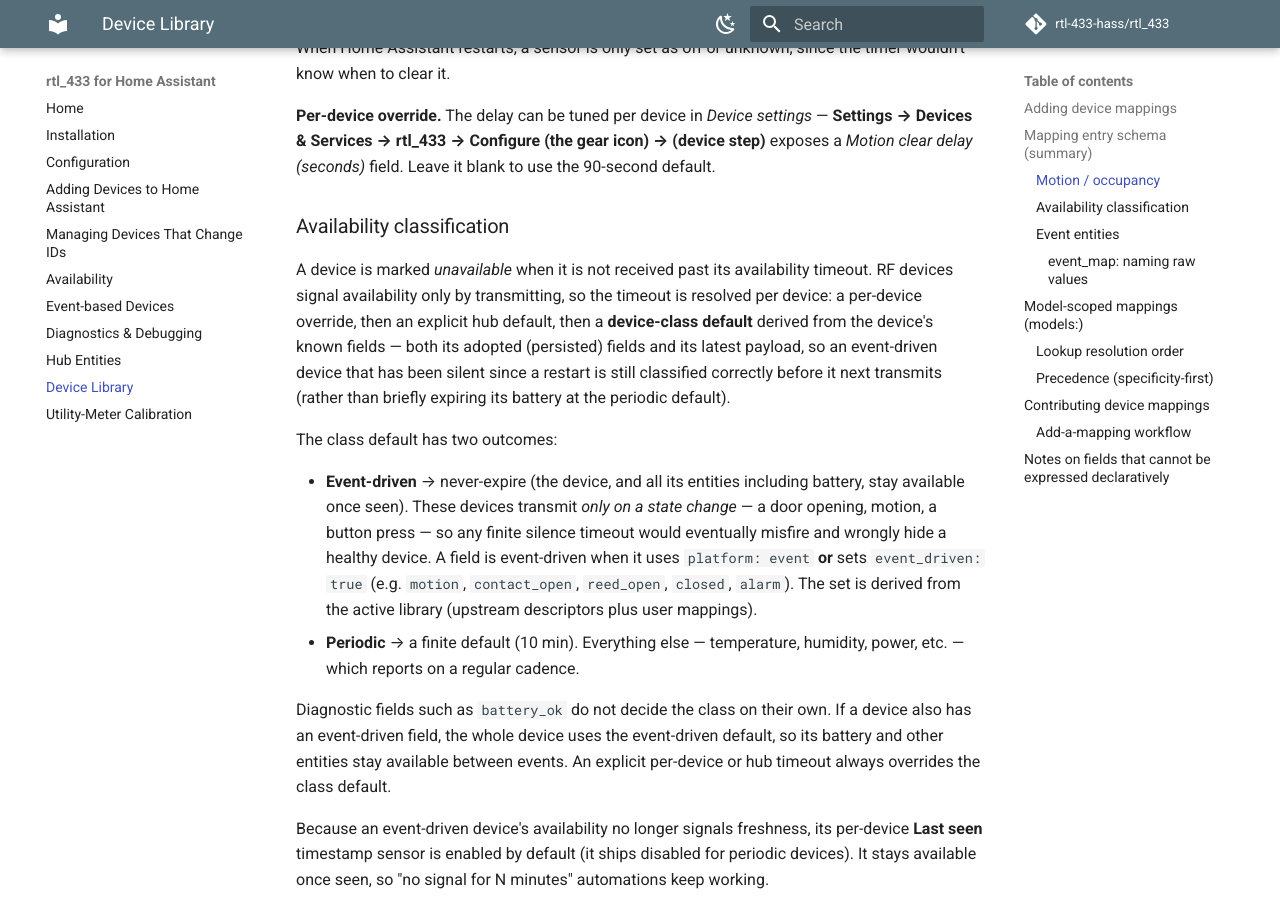
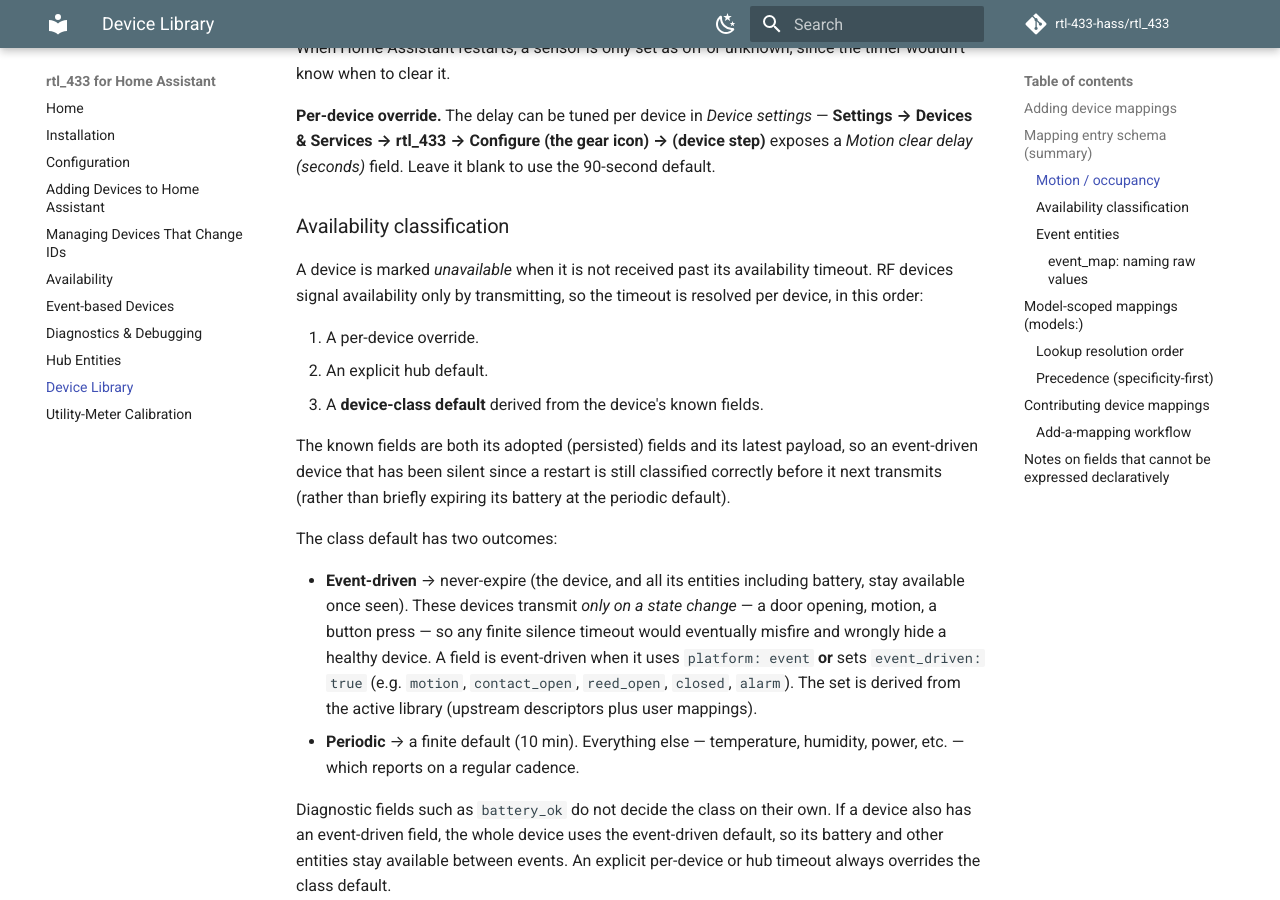
Before and after one commit to rtl-433-hass/rtl_433, an MkDocs documentation site: the page built from docs/device-library.md, in a window 1280 px wide and 900 px high, scrolled down 4062 px. Built offline with MkDocs 1.6.1 and Material for MkDocs 9.7.7, drawn with Linux system fonts in a browser that asks for light colours; comment, search, counter and statistics services are not loaded; the version menu is left out.

Commit message:
docs: make the timeout resolution order a numbered list
Co-Authored-By: Claude Opus 5 <noreply@anthropic.com>
Claude-Session: https://claude.ai/code/session_018HhtFuqBNovRCKpDqLKD2v

```diff
--- a/docs/device-library.md
+++ b/docs/device-library.md
@@ -190,11 +190,16 @@ to use the 90-second default.
 
 A device is marked *unavailable* when it is not received past its availability
 timeout. RF devices signal availability only by transmitting, so the timeout is
-resolved per device: a per-device override, then an explicit hub default, then a
-**device-class default** derived from the device's known fields — both its
-adopted (persisted) fields and its latest payload, so an event-driven device that
-has been silent since a restart is still classified correctly before it next
-transmits (rather than briefly expiring its battery at the periodic default).
+resolved per device, in this order:
+
+1. A per-device override.
+2. An explicit hub default.
+3. A **device-class default** derived from the device's known fields.
+
+The known fields are both its adopted (persisted) fields and its latest payload,
+so an event-driven device that has been silent since a restart is still
+classified correctly before it next transmits (rather than briefly expiring its
+battery at the periodic default).
 
 The class default has two outcomes:
 
```
